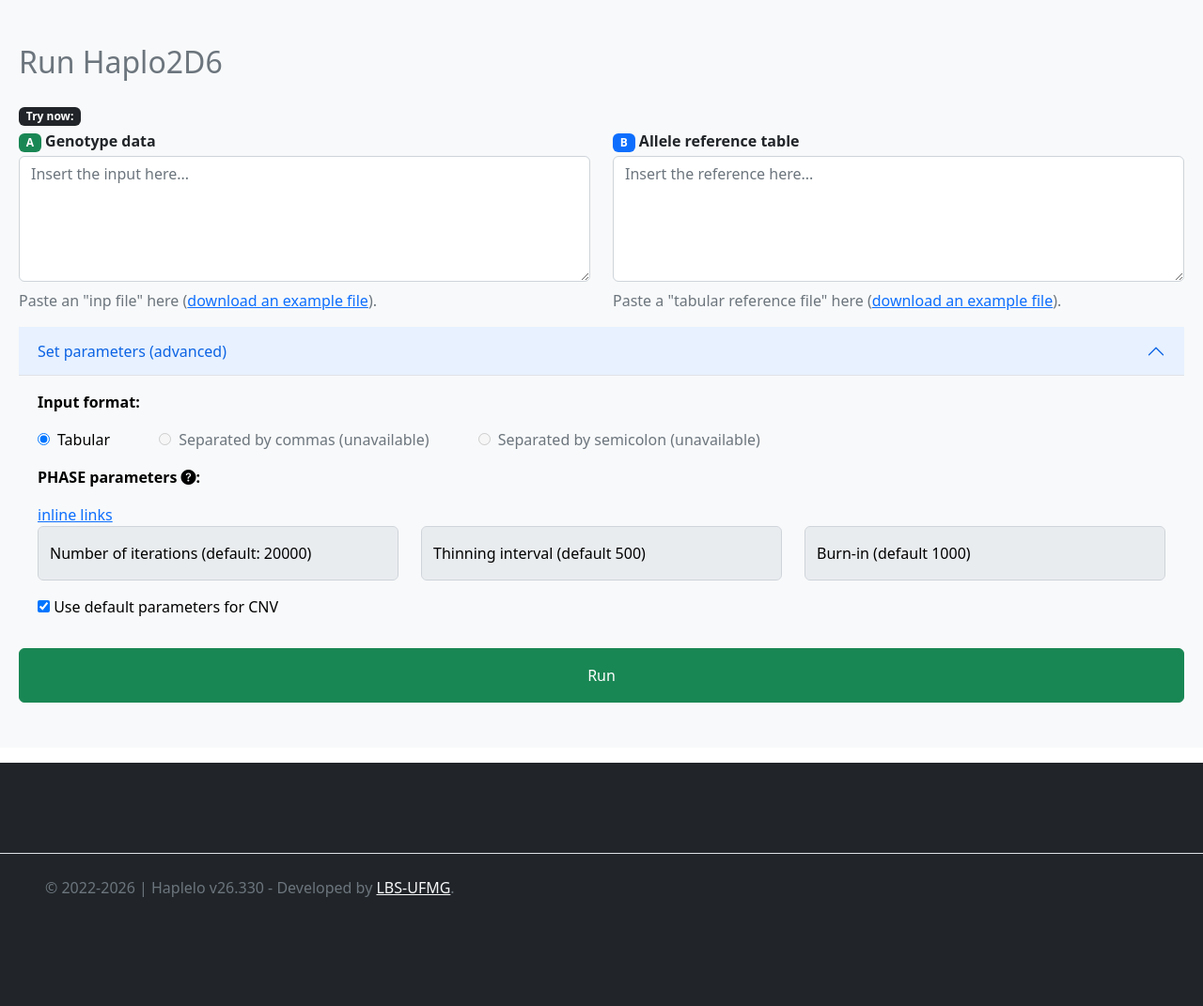
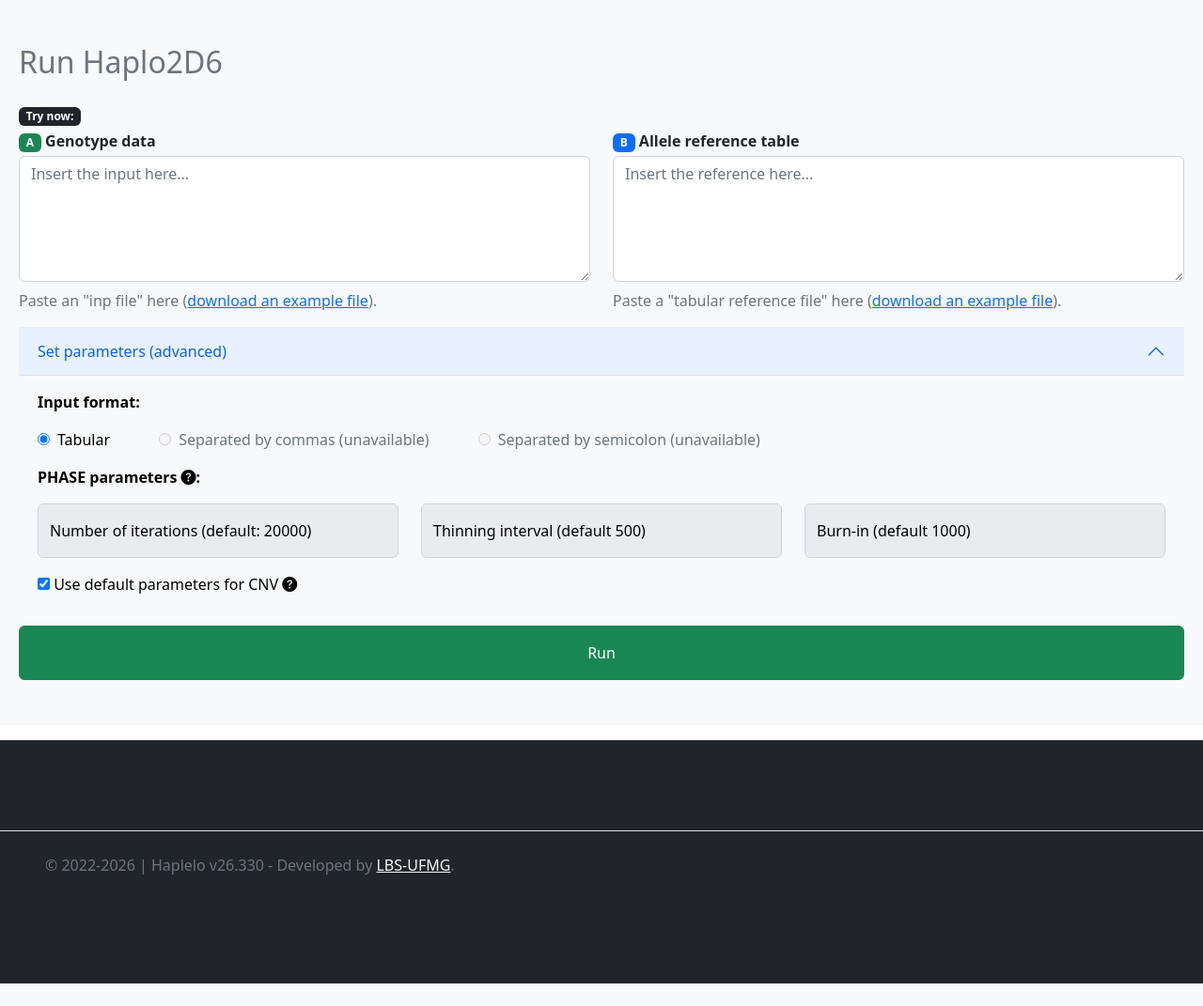
Before and after one commit to LBS-UFMG/Haplo2D6, a CodeIgniter 4 app: template web/app/Views/home.php in a window 1280 px wide, after a click on "Set parameters (advanced)". Shown: the part 650-1721 px from the top of the page at 94% size. After the commit the page ends 1697 px from the top, so only its background shows below. Run offline with PHP 8.4 and a stand-in for CodeIgniter, Linux system fonts and the light colour scheme; the template is opened without the code that fills it, so the values that code supplies are empty; some libraries are stand-ins or nearby versions.

Commit message:
Update home.php

```diff
--- a/web/app/Views/home.php
+++ b/web/app/Views/home.php
@@ -58,9 +58,7 @@
               <input type="radio" class="ms-5" disabled><span class="ms-2 text-muted">Separated by semicolon (unavailable)</span>
             </div>
             <div>
-              <p class="mt-3"><strong>PHASE parameters <i class="bi bi-question-circle-fill" title='According to PHASE documentation: "each iteration consists of performing thinning interval steps through the Markov chain, and each step updates each individual once. The number of iterations required to obtain accurate answers depends on the complexity and size of the data set". PHASE defaults: 100 1 100'></i>:</strong></p>
-
-              <a href="#" data-bs-toggle="tooltip" data-bs-title="Default tooltip" id="example">inline links</a>
+              <p class="mt-3"><strong>PHASE parameters <i class="bi bi-question-circle-fill" data-bs-toggle="tooltip" data-bs-title='According to PHASE documentation: "each iteration consists of performing thinning interval steps through the Markov chain, and each step updates each individual once. The number of iterations required to obtain accurate answers depends on the complexity and size of the data set". PHASE defaults: 100 1 100'></i>:</strong></p>
 
               <div class="row">
                 <div class="col">
@@ -88,11 +86,11 @@
 
             <label>
               <input type="checkbox" id="defaultCheckbox" checked>
-              Use default parameters for CNV
+              Use default parameters for CNV <i class="bi bi-question-circle-fill" data-bs-toggle="tooltip" data-bs-title='copy number variations'></i>
             </label>
 
             <div id="cnv-container">
-              <label for="cnvData">Insert the CNV data</label><br>
+              <label for="cnvData" class="small text-muted">Insert the CNV data <i class="bi bi-question-circle-fill" data-bs-toggle="tooltip" data-bs-title='Example: AAAAA 2'></i></label><br>
               <textarea id="cnvData" rows="5" class="form-control col-6"></textarea>
             </div>
 
```
